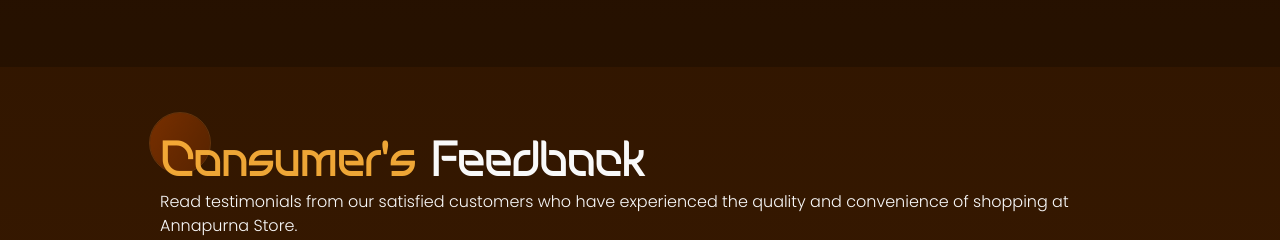
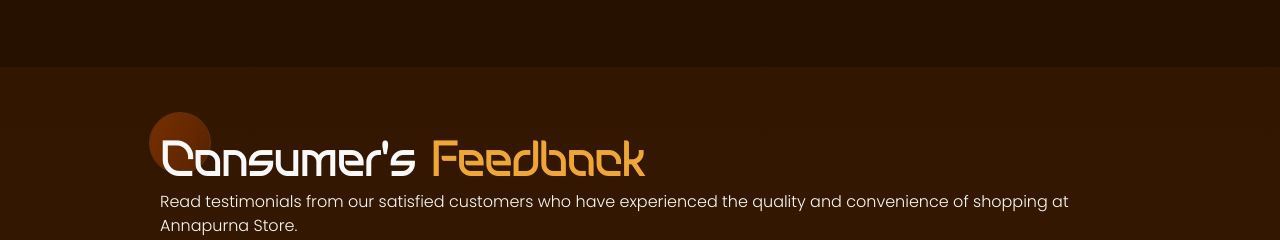
Before and after one commit to Sridip-99/Annapurna-Store, a React (Vite) app: page / in a window 1280 px wide. Shown: the part 3060-3300 px from the top of the page. Built offline with nearby package versions, Linux system fonts and the light colour scheme.

Commit message:
Update Feedback.jsx

```diff
--- a/src/component/Feedback.jsx
+++ b/src/component/Feedback.jsx
@@ -31,7 +31,7 @@
 	return (
 	<section id="testimonials">
 		<div className="container">
-			<h2><span>Consumer's</span> Feedback</h2>
+			<h2>Consumer's <span>Feedback</span></h2>
 			<div className="flex-container">
 				<p>Read testimonials from our satisfied customers who have experienced the quality and convenience of shopping at Annapurna Store.</p>
 				<div className="feedback-container">
```
